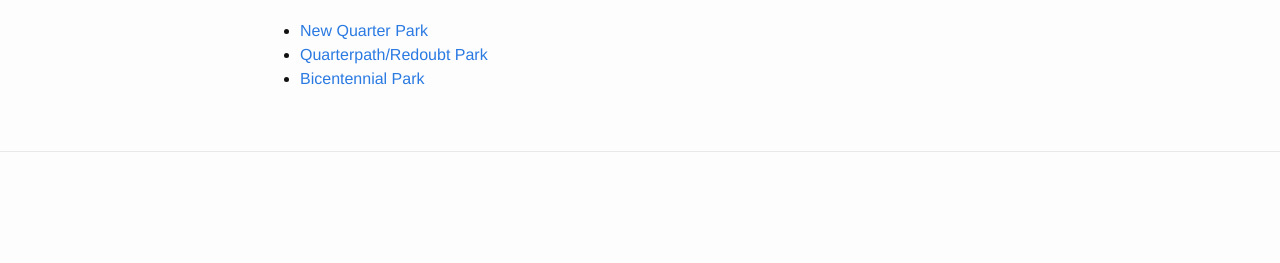
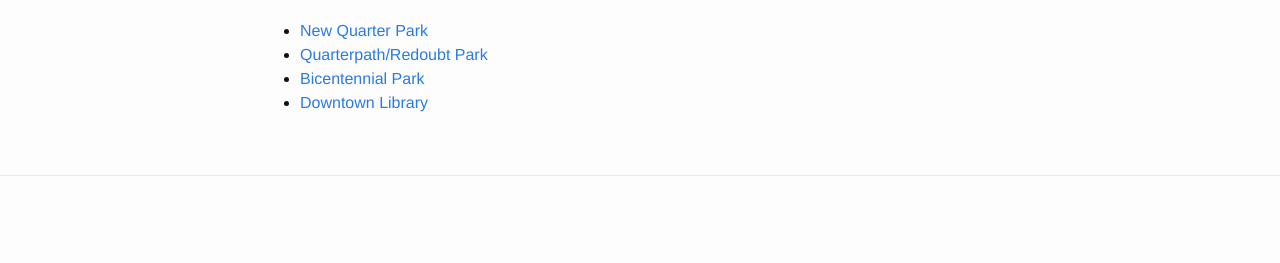
Before and after one commit to roclar/roclar.github.io, a Jekyll site: the page built from ingressHT.md, in a window 1280 px wide. Shown: the part 652-915 px from the top of the page. Built offline with Jekyll 4.4.1, drawn with Linux system fonts in a browser that asks for light colours.

Commit message:
Added downtown library

```diff
--- a/ingressHT.md
+++ b/ingressHT.md
@@ -27,3 +27,4 @@ weight: 5
 - [New Quarter Park](https://www.ingress.com/intel?ll=37.294362,-76.645719&z=17&pll=37.294362,-76.645719)
 - [Quarterpath/Redoubt Park](https://www.ingress.com/intel?ll=37.261773,-76.682305&z=17&pll=37.261773,-76.682305)
 - [Bicentennial Park](https://www.ingress.com/intel?ll=37.267359,-76.705748&z=17&pll=37.267359,-76.705748)
+- [Downtown Library](https://www.ingress.com/intel?ll=37.274054,-76.708314&z=17&pll=37.274054,-76.708314)
```
